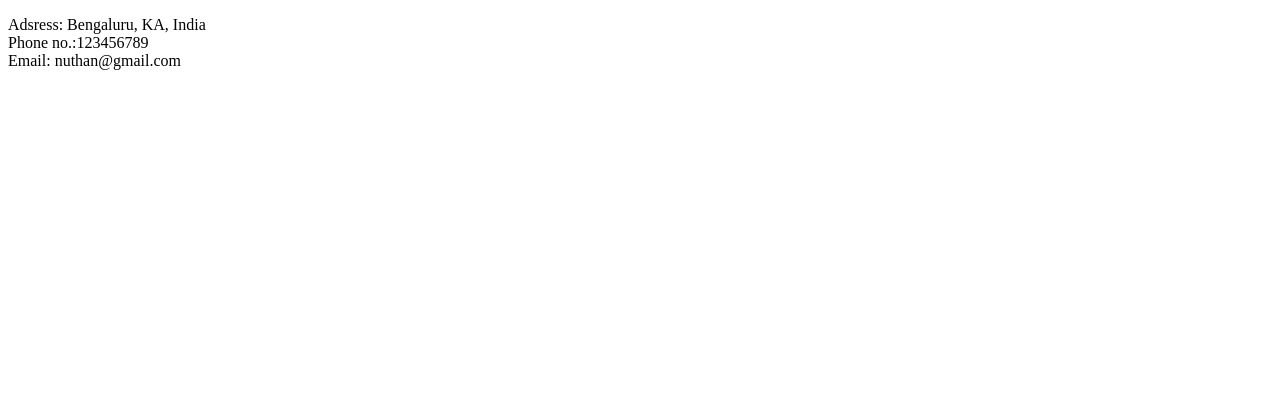
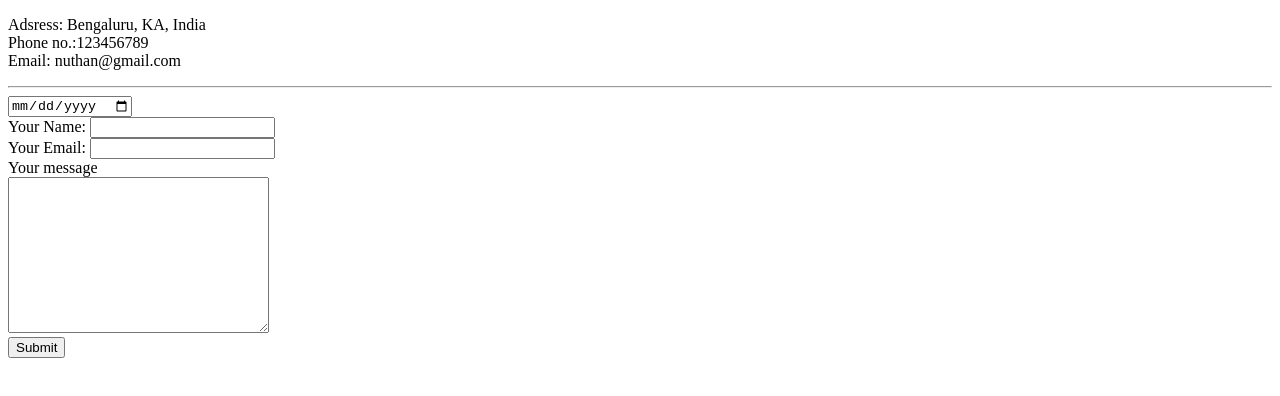
Before and after one commit to NuthanA111/cv, a plain HTML site: page contact.html in a window 1280 px wide. Drawn offline with Linux system fonts and the light colour scheme.

Commit message:
Allow sender's to enter their details.

```diff
--- a/contact.html
+++ b/contact.html
@@ -8,5 +8,16 @@
     <p>Adsress: Bengaluru, KA, India <br>
     Phone no.:123456789 <br>
  Email: nuthan@gmail.com</p>
+ <hr>
+ <form action="">
+    <input type="date" name="" id=""><br>
+    <label for="">Your Name:</label>
+    <input type="text" name="" id=""><br>
+    <label for="">Your Email:</label>
+    <input type="email" name="" id=""><br>
+    <label for="">Your message</label><br>
+    <textarea name="" id="" cols="30" rows="10"></textarea><br>
+    <input type="submit" value="Submit">
+ </form>
 </body>
 </html>
```
